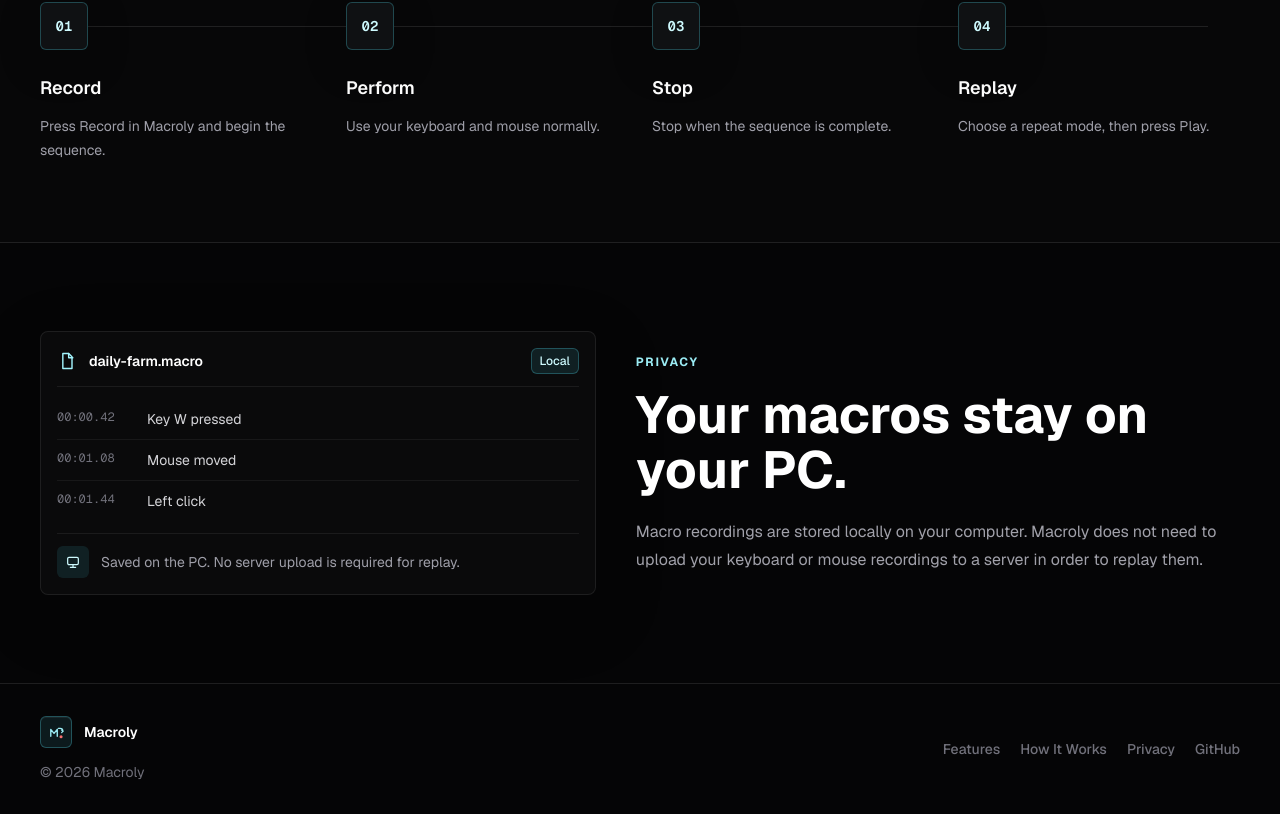
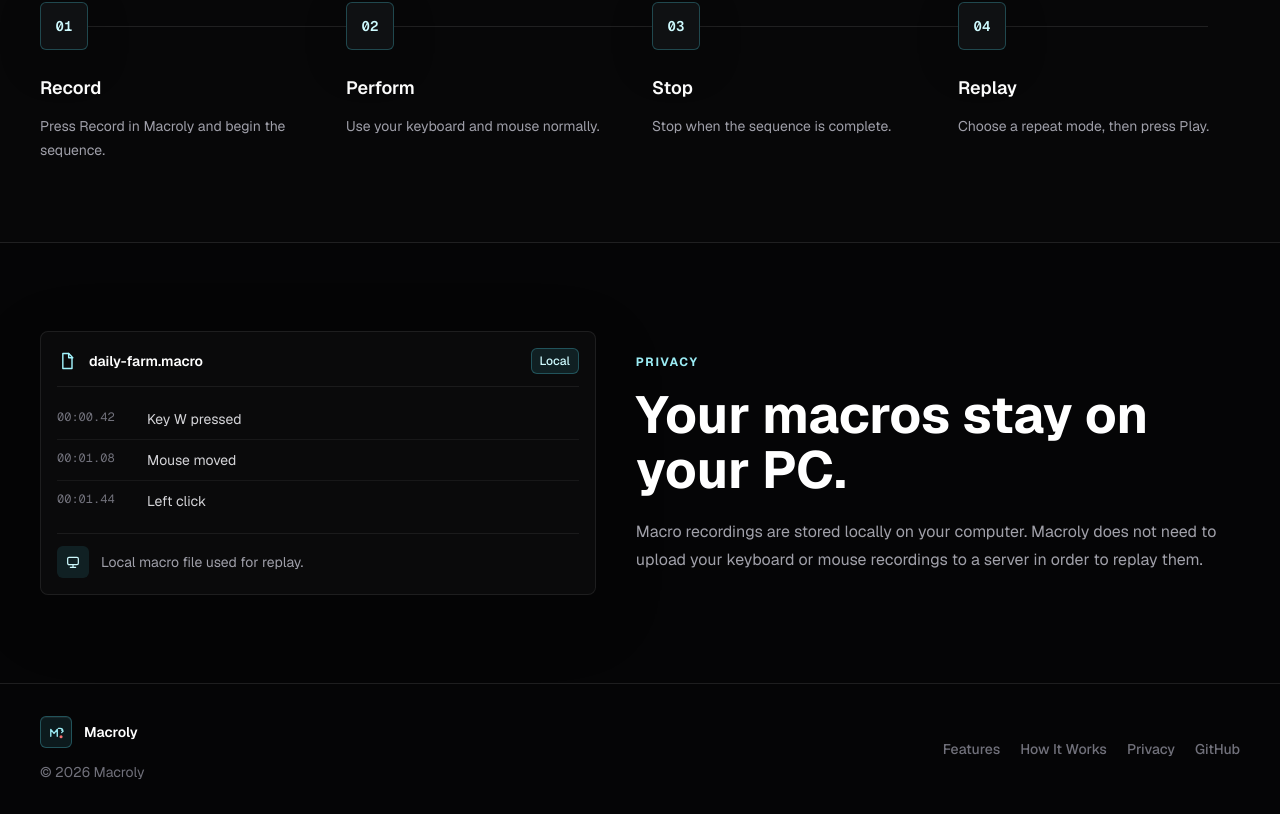
Before and after one commit to bibop28/Macrosty, a Next.js app: page / in a window 1280 px wide. Shown: the part 2207-3021 px from the top of the page. Built offline with nearby package versions, Linux system fonts and the light colour scheme.

Commit message:
Update Privacy component text for clarity

```diff
--- a/components/Privacy.js
+++ b/components/Privacy.js
@@ -61,7 +61,7 @@
                 <path d="M8 20h8M12 16v4" />
               </svg>
             </span>
-            Saved on the PC. No server upload is required for replay.
+            Local macro file used for replay.
           </div>
         </div>
 
```
